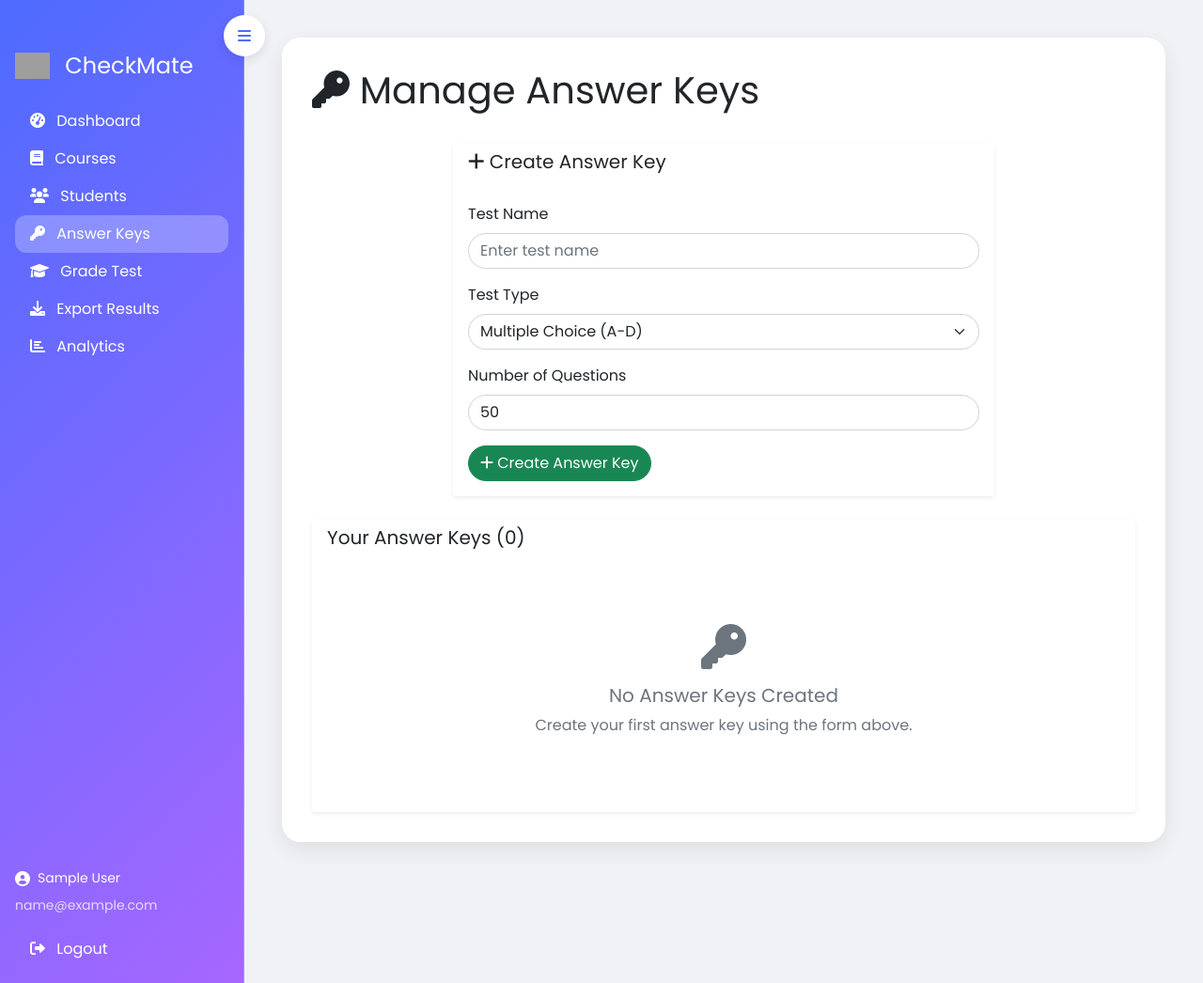
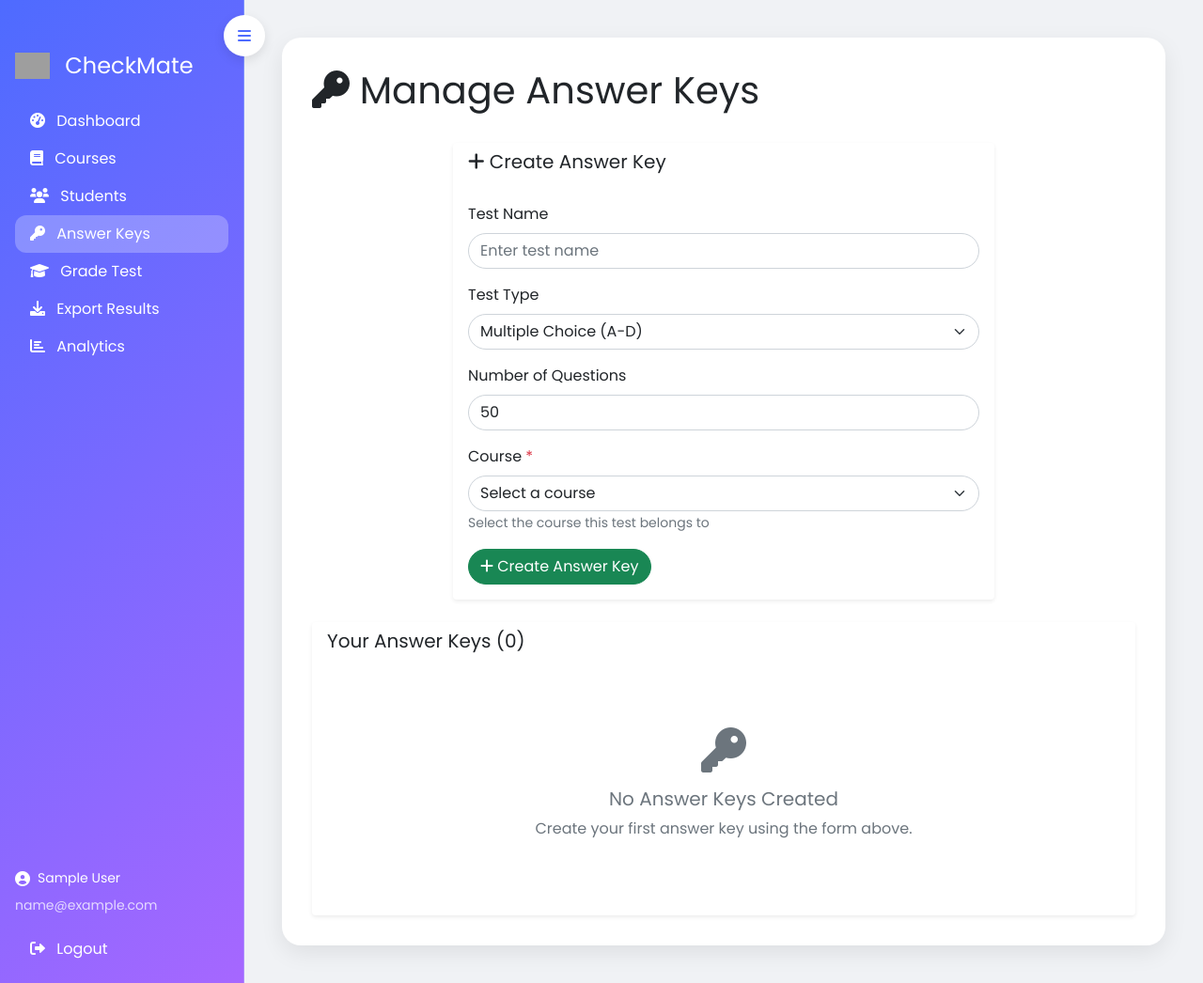
Before and after one commit to itsmiyukimharie/Checkmate, a Django app: page /answer-keys/ in a window 1280 px wide. Shown: the whole page at 94% size. Run offline with Django 4.2, Linux system fonts and the light colour scheme; the visitor is signed in with stand-in values (Sample User, id 1); data that the repository does not hold is empty; grey boxes are pictures that could not be loaded.

Commit message:
feat: Enhance answer key management by adding course selection and validation in forms, updating views and templates to display course information, and improving CSV export functionality.

```diff
--- a/main/forms.py
+++ b/main/forms.py
@@ -113,9 +113,18 @@ class LoginForm(AuthenticationForm):
 class CreateAnswerKeyForm(forms.ModelForm):
     """Form for creating a new answer key"""
 
+    course = forms.ModelChoiceField(
+        queryset=None,  # Will be set dynamically based on user
+        empty_label="Select a course",
+        widget=forms.Select(attrs={
+            'class': 'form-select rounded-pill'
+        }),
+        help_text='Select the course this test belongs to'
+    )
+
     class Meta:
         model = TestInformation
-        fields = ['test_name', 'test_type', 'question_count']
+        fields = ['course', 'test_name', 'test_type', 'question_count']
         widgets = {
             'test_name': forms.TextInput(attrs={
                 'class': 'form-control rounded-pill',
@@ -131,6 +140,22 @@ class CreateAnswerKeyForm(forms.ModelForm):
                 'value': 50
             })
         }
+
+    def __init__(self, *args, **kwargs):
+        user = kwargs.pop('user', None)
+        super().__init__(*args, **kwargs)
+
+        if user:
+            self.fields['course'].queryset = Courses.objects.filter(user=user).order_by('course_code')
+        else:
+            self.fields['course'].queryset = Courses.objects.none()
+
+    def clean_course(self):
+        """Validate that a course is selected"""
+        course = self.cleaned_data.get('course')
+        if not course:
+            raise forms.ValidationError('Please select a course for this test.')
+        return course
 
 class AnswerKeyEntryForm(forms.Form):
     """Form for entering individual answer key answers"""
--- a/main/models.py
+++ b/main/models.py
@@ -34,6 +34,7 @@ class TestInformation(models.Model):
 
     id = models.AutoField(primary_key=True)
     user = models.ForeignKey(User, on_delete=models.CASCADE, related_name='tests')
+    course = models.ForeignKey('Courses', on_delete=models.CASCADE, related_name='tests', help_text="Course associated with the test")
     name = models.CharField(max_length=100)
     test_name = models.CharField(max_length=100)
     test_type = models.CharField(max_length=20, choices=TEST_TYPE_CHOICES, default='multiple_choice_4')
--- a/main/services/answer_key_service.py
+++ b/main/services/answer_key_service.py
@@ -13,21 +13,29 @@ class AnswerKeyService:
 
     @staticmethod
     def create_temp_test_data(form_data):
-        """Create temporary test data for session storage"""
+        """Create temporary test data from form"""
         return {
+            'course_id': form_data['course'].id,
             'test_name': form_data['test_name'],
             'test_type': form_data['test_type'],
-            'question_count': form_data['question_count']
+            'question_count': form_data['question_count'],
         }
 
     @staticmethod
     def create_temp_test_object(temp_data):
-        """Create temporary test object (not saved to DB)"""
-        return TestInformation(
+        """Create a temporary test object for processing"""
+        from ..models import TestInformation, Courses
+
+        # Get the course object
+        course = Courses.objects.get(id=temp_data['course_id'])
+
+        test_info = TestInformation(
+            course=course,
             test_name=temp_data['test_name'],
             test_type=temp_data['test_type'],
-            question_count=temp_data['question_count']
+            question_count=temp_data['question_count'],
         )
+        return test_info
 
     @staticmethod
     def get_test_by_id(test_id, user):
@@ -36,10 +44,9 @@ class AnswerKeyService:
 
     @staticmethod
     def save_test_to_db(test_info, user):
-        """Save test to database"""
+        """Save the test information to database"""
         test_info.user = user
-        test_info.name = test_info.test_name
-        test_info.status = 'draft'
+        test_info.name = test_info.test_name  # Set name field
         test_info.save()
         return test_info
 
@@ -89,18 +96,35 @@ class AnswerKeyService:
     # Export Methods
     @staticmethod
     def generate_csv_response(test_info, answer_keys):
-        """Generate CSV response for answer key export"""
+        """Generate CSV response for download"""
+        import csv
+        from django.http import HttpResponse
+
         response = HttpResponse(content_type='text/csv')
-        filename = f"answer_key_{test_info.test_name.replace(' ', '_')}.csv"
-        response['Content-Disposition'] = f'attachment; filename="{filename}"'
+        response['Content-Disposition'] = f'attachment; filename="{test_info.test_name}_answer_key.csv"'
 
         writer = csv.writer(response)
 
-        # Write structured header for machine processing
-        AnswerKeyService._write_csv_header(writer, test_info)
-        AnswerKeyService._write_csv_data(writer, test_info, answer_keys)
-        AnswerKeyService._write_csv_metadata(writer, test_info, answer_keys)
-        AnswerKeyService._write_csv_mapping(writer, test_info)
+        # Header with course information
+        writer.writerow(['Test Name', test_info.test_name])
+        if test_info.course:
+            writer.writerow(['Course Code', test_info.course.course_code])
+            writer.writerow(['Course Name', test_info.course.course_name])
+            if test_info.course.academic_year:
+                writer.writerow(['Academic Year', test_info.course.academic_year])
+            if test_info.course.semester:
+                writer.writerow(['Semester', test_info.course.semester])
+        writer.writerow(['Test Type', test_info.get_test_type_display()])
+        writer.writerow(['Total Questions', test_info.question_count])
+        writer.writerow(['Created Date', test_info.created_at.strftime('%Y-%m-%d')])
+        writer.writerow([])  # Empty row
+
+        # Answer key header
+        writer.writerow(['Question Number', 'Answer'])
+
+        # Answer key data
+        for answer in answer_keys:
+            writer.writerow([answer.question_number, answer.answer])
 
         return response
 
@@ -164,19 +188,26 @@ class AnswerKeyService:
     @staticmethod
     def generate_print_data(test_info, answer_keys):
         """Generate data structure for JSON printing"""
+        course_info = {}
+        if test_info.course:
+            course_info = {
+                'course_code': test_info.course.course_code,
+                'course_name': test_info.course.course_name,
+                'academic_year': test_info.course.academic_year or '',
+                'semester': test_info.course.semester or ''
+            }
+
         return {
-            'test_info': {
-                'test_name': test_info.test_name,
-                'test_type_display': test_info.get_test_type_display(),
-                'question_count': test_info.question_count,
-                'created_at': test_info.created_at.isoformat(),
-            },
-            'answer_keys': [
+            'test_name': test_info.test_name,
+            'course': course_info,
+            'test_type': test_info.get_test_type_display(),
+            'question_count': test_info.question_count,
+            'created_date': test_info.created_at.strftime('%Y-%m-%d'),
+            'answers': [
                 {
-                    'question_number': ak.question_number,
-                    'answer': ak.answer
+                    'question_number': answer.question_number,
+                    'answer': answer.answer
                 }
-                for ak in answer_keys
-            ],
-            'answer_choices': test_info.get_answer_choices()
+                for answer in answer_keys
+            ]
         }
--- a/main/views.py
+++ b/main/views.py
@@ -29,7 +29,7 @@ def answer_keys(request):
     user_tests = AnswerKeyService.get_user_tests(request.user)
 
     if request.method == 'POST' and 'create_form' in request.POST:
-        create_form = FormHelper.create_answer_key_form(request.POST)
+        create_form = CreateAnswerKeyForm(request.POST, user=request.user)
         if create_form.is_valid():
             test_data = AnswerKeyService.create_temp_test_data(create_form.cleaned_data)
             SessionHelper.store_temp_test_data(request, test_data)
@@ -43,7 +43,7 @@ def answer_keys(request):
         'page_title': 'Manage Answer Keys',
         'current_page': 'answer_keys',
         'user_tests': user_tests,
-        'create_form': CreateAnswerKeyForm()
+        'create_form': CreateAnswerKeyForm(user=request.user)
     }
     return render(request, 'main/answer_keys.html', context)
 
--- a/templates/main/answer_keys.html
+++ b/templates/main/answer_keys.html
@@ -50,6 +50,14 @@
                             <div class="text-danger">{{ create_form.question_count.errors.0 }}</div>
                         {% endif %}
                     </div>
+                    <div class="mb-3">
+                        <label for="{{ create_form.course.id_for_label }}" class="form-label">Course <span class="text-danger">*</span></label>
+                        {{ create_form.course }}
+                        {% if create_form.course.errors %}
+                            <div class="text-danger">{{ create_form.course.errors.0 }}</div>
+                        {% endif %}
+                        <small class="form-text text-muted">{{ create_form.course.help_text }}</small>
+                    </div>
                     <button type="submit" name="create_form" class="btn btn-success rounded-pill">
                         <i class="fas fa-plus"></i> Create Answer Key
                     </button>
@@ -71,6 +79,7 @@
                     <thead>
                         <tr>
                             <th>Test Name</th>
+                            <th>Course</th>
                             <th>Type</th>
                             <th>Questions</th>
                             <th>Created Date</th>
@@ -86,6 +95,21 @@
                                 <strong>{{ test.test_name }}</strong>
                                 {% if test.name != test.test_name %}
                                     <br><small class="text-muted">{{ test.name }}</small>
+                                {% endif %}
+                            </td>
+                            <td>
+                                {% if test.course %}
+                                    <span class="badge bg-primary">{{ test.course.course_code }}</span>
+                                    <br><small class="text-muted">{{ test.course.course_name }}</small>
+                                    {% if test.course.academic_year or test.course.semester %}
+                                        <br><small class="text-muted">
+                                            {{ test.course.academic_year|default:"" }}
+                                            {% if test.course.academic_year and test.course.semester %} - {% endif %}
+                                            {{ test.course.semester|default:"" }}
+                                        </small>
+                                    {% endif %}
+                                {% else %}
+                                    <span class="text-muted">No course assigned</span>
                                 {% endif %}
                             </td>
                             <td>
@@ -176,6 +200,41 @@ function printAnswerKey(testId) {
     // Simple redirect to print data endpoint that returns HTML
     window.open('/answer-keys/print/' + testId + '/', '_blank');
 }
+
+// Add form validation for course selection
+document.addEventListener('DOMContentLoaded', function() {
+    const form = document.querySelector('form[method="post"]');
+    const courseSelect = document.querySelector('#{{ create_form.course.id_for_label }}');
+
+    if (form && courseSelect) {
+        form.addEventListener('submit', function(e) {
+            if (!courseSelect.value) {
+                e.preventDefault();
+                courseSelect.classList.add('is-invalid');
+
+                // Show error message
+                let errorDiv = courseSelect.parentNode.querySelector('.course-error');
+                if (!errorDiv) {
+                    errorDiv = document.createElement('div');
+                    errorDiv.className = 'text-danger course-error mt-1';
+                    courseSelect.parentNode.appendChild(errorDiv);
+                }
+                errorDiv.textContent = 'Please select a course for this test.';
+
+                courseSelect.focus();
+            }
+        });
+
+        // Clear error when course is selected
+        courseSelect.addEventListener('change', function() {
+            this.classList.remove('is-invalid');
+            const errorDiv = this.parentNode.querySelector('.course-error');
+            if (errorDiv) {
+                errorDiv.remove();
+            }
+        });
+    }
+});
 </script>
 
 {% endblock %}
```
Also changed, not shown: templates/main/answer_keys_enter.html (+12 -5 lines), templates/main/answer_keys_print.html (+57 -17 lines).
